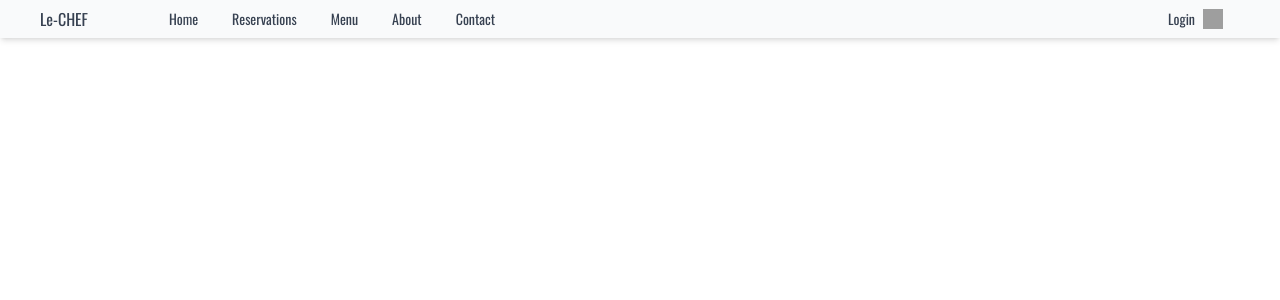
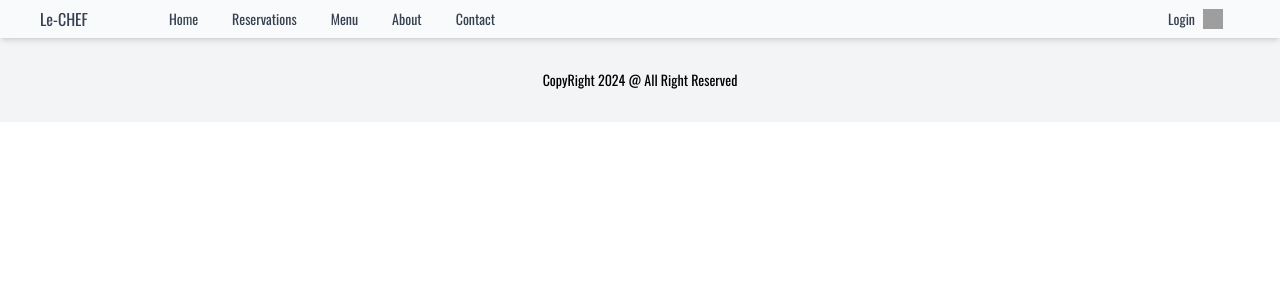
Before and after one commit to ayoub-ahnaou/Dine-with-us, a PHP site: page /home.php in a window 1280 px wide. Shown: the top 300 px of the page. Run offline with PHP 8.4, Linux system fonts and the light colour scheme; style sheets or scripts are compiled from the project's sources; some libraries are stand-ins or nearby versions; grey boxes are pictures that could not be loaded.

Commit message:
#6 Create the footer and make it responsive

```diff
--- a/src/home.php
+++ b/src/home.php
@@ -38,6 +38,10 @@
             </div>
             <!-- <img src="../assets/images/icons/menu.svg" class="size-4 hidden max-md:block" alt=""> -->
         </nav>
+
+        <footer class="bg-gray-100 p-8 text-sm flex items-center justify-center">
+            <p class="text-center">CopyRight 2024 @ All Right Reserved</p>
+        </footer>
     </div>
 </body>
 </html>
```
